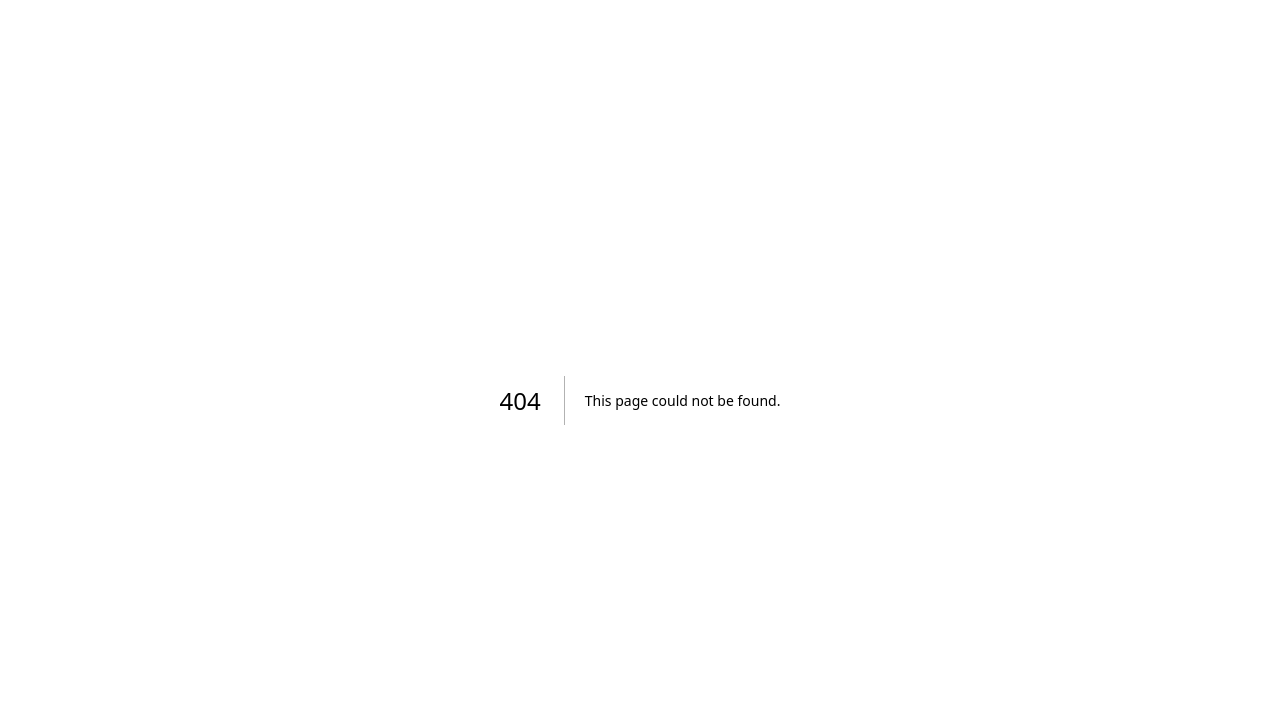
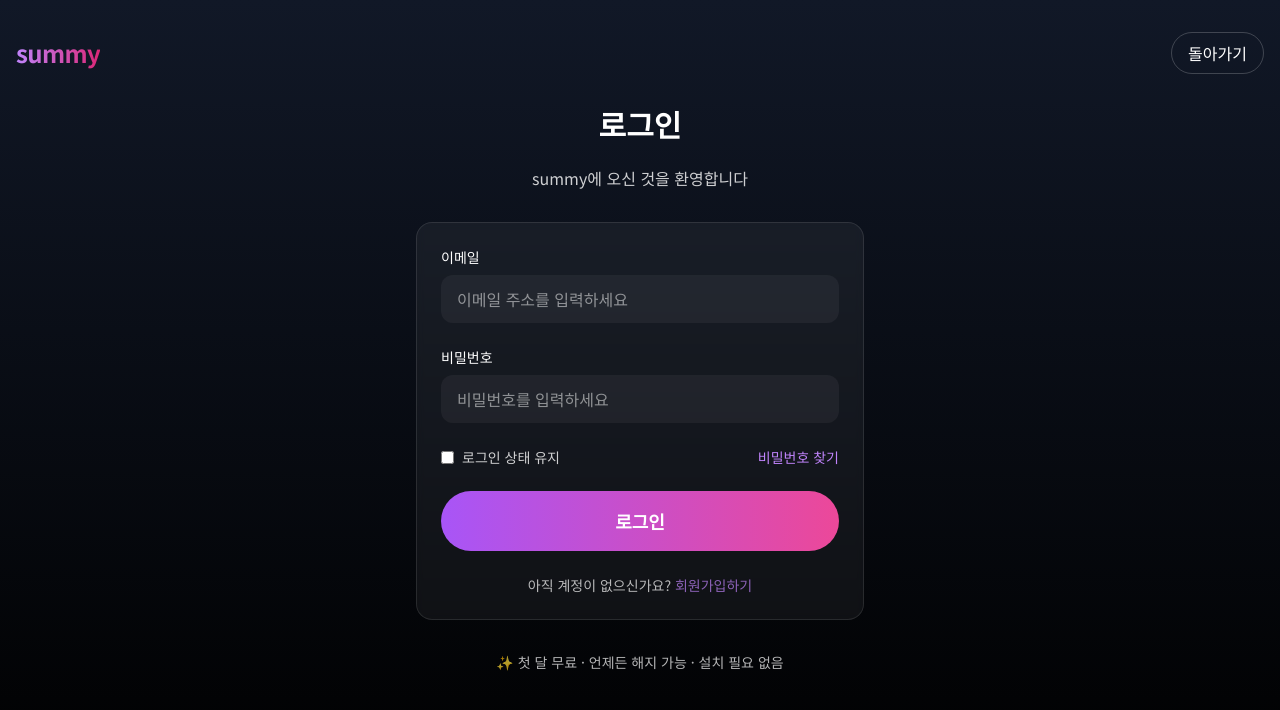
Before and after one commit to FLYLIKEB/summy, a Next.js app: page /login in a window 1280 px wide. Before the commit this address had no page. Shown: the top 710 px of the page. Built offline with nearby package versions, Linux system fonts and the light colour scheme.

Commit message:
feat: 로그인 페이지 추가

```diff
--- /dev/null
+++ b/app/login/page.tsx
@@ -0,0 +1,84 @@
+'use client'
+
+import React from 'react'
+import Link from 'next/link'
+
+export default function LoginPage() {
+  return (
+    <main className="min-h-screen bg-gradient-to-b from-gray-900 to-black text-white">
+      <div className="container mx-auto px-4 py-8">
+        <div className="flex justify-between items-center mb-8">
+          <Link href="/" className="text-2xl font-black tracking-tight bg-gradient-to-r from-purple-400 to-pink-600 text-transparent bg-clip-text">
+            summy
+          </Link>
+          <Link
+            href="/"
+            className="px-4 py-2 rounded-full border border-white border-opacity-20 hover:bg-white hover:bg-opacity-10 transition-all"
+          >
+            돌아가기
+          </Link>
+        </div>
+
+        <div className="max-w-md mx-auto">
+          <h1 className="text-3xl font-bold mb-6 text-center">
+            로그인
+          </h1>
+          <p className="text-center mb-8 opacity-80">
+            summy에 오신 것을 환영합니다
+          </p>
+
+          <div className="card space-y-6">
+            <div>
+              <label className="block text-sm font-medium mb-2">이메일</label>
+              <input
+                type="email"
+                className="w-full px-4 py-3 bg-white bg-opacity-5 rounded-xl text-white placeholder-white placeholder-opacity-50 focus:outline-none focus:ring-2 focus:ring-purple-500"
+                placeholder="이메일 주소를 입력하세요"
+              />
+            </div>
+
+            <div>
+              <label className="block text-sm font-medium mb-2">비밀번호</label>
+              <input
+                type="password"
+                className="w-full px-4 py-3 bg-white bg-opacity-5 rounded-xl text-white placeholder-white placeholder-opacity-50 focus:outline-none focus:ring-2 focus:ring-purple-500"
+                placeholder="비밀번호를 입력하세요"
+              />
+            </div>
+
+            <div className="flex items-center justify-between">
+              <div className="flex items-center gap-2">
+                <input
+                  type="checkbox"
+                  id="remember"
+                  className="rounded border-white border-opacity-20 bg-white bg-opacity-5 text-purple-500 focus:ring-purple-500"
+                />
+                <label htmlFor="remember" className="text-sm opacity-80">
+                  로그인 상태 유지
+                </label>
+              </div>
+              <Link href="/forgot-password" className="text-sm text-purple-400 hover:text-purple-300">
+                비밀번호 찾기
+              </Link>
+            </div>
+
+            <button className="btn-primary w-full">
+              로그인
+            </button>
+
+            <p className="text-center text-sm opacity-70">
+              아직 계정이 없으신가요?{' '}
+              <Link href="/signup" className="text-purple-400 hover:text-purple-300">
+                회원가입하기
+              </Link>
+            </p>
+          </div>
+
+          <div className="mt-8 text-center text-sm opacity-70">
+            <p>✨ 첫 달 무료 · 언제든 해지 가능 · 설치 필요 없음</p>
+          </div>
+        </div>
+      </div>
+    </main>
+  )
+}
```
